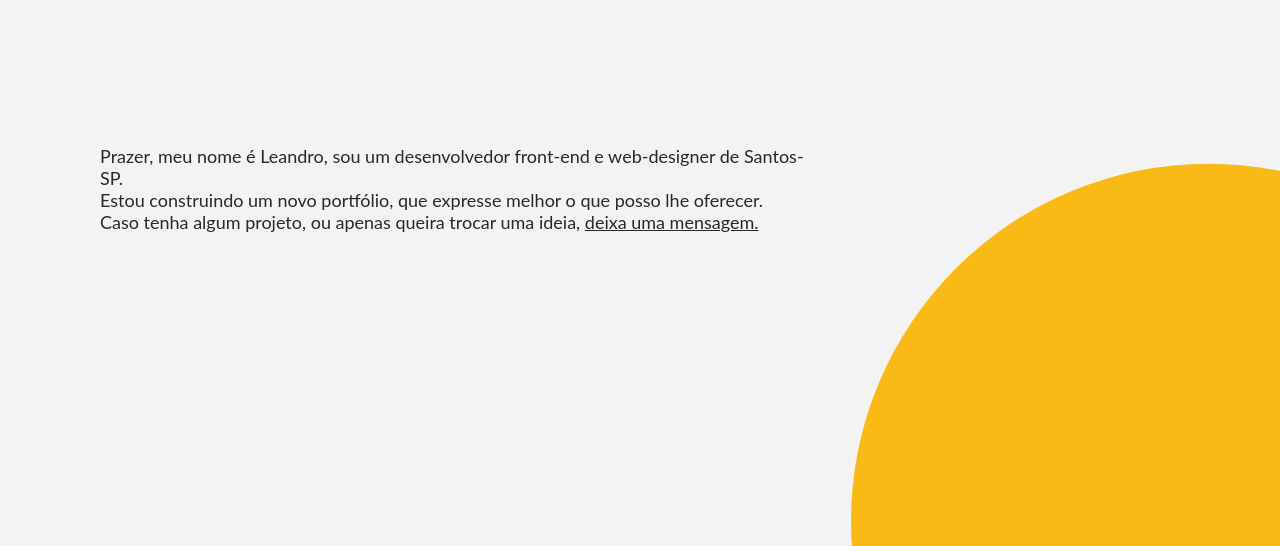
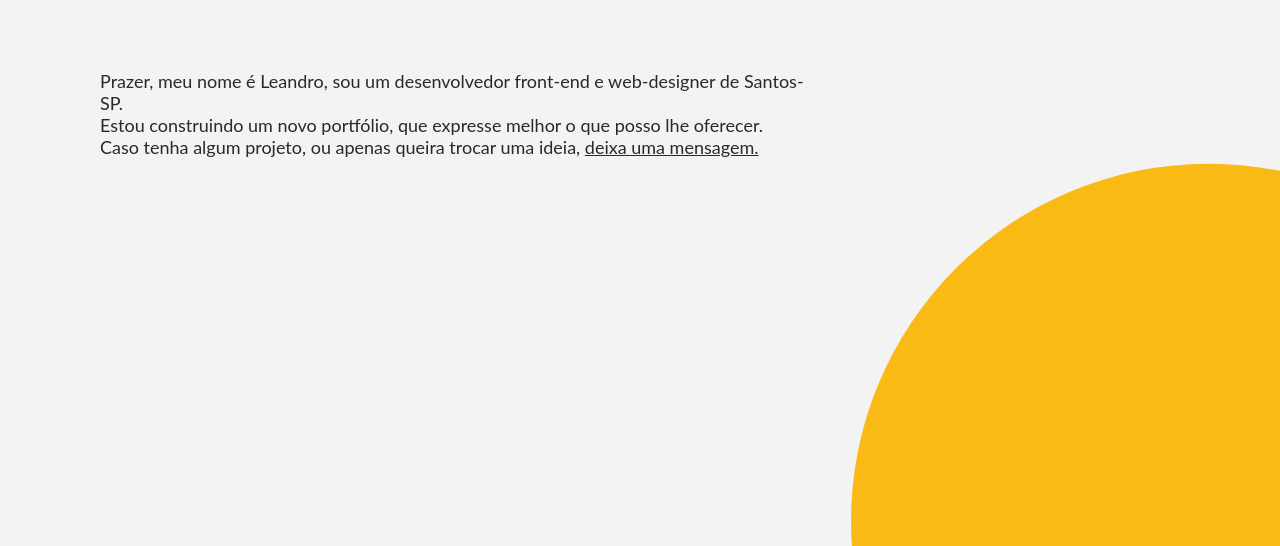
Before and after one commit to zumzum1/zumzum1.github.io, a plain HTML site: page index.html in a window 1280 px wide. Shown: the part 243-789 px from the top of the page. Drawn offline with Linux system fonts and the light colour scheme.

Commit message:
Update estilo.css

```diff
--- a/estilo.css
+++ b/estilo.css
@@ -13,7 +13,7 @@
 
 body{
   background-color: #f3f3f3;
-  overflow: hidden;
+  overflow-x: hidden;
 }
 
 #bola{
@@ -66,7 +66,7 @@ body{
   font-family: 'Lato', sans-serif;
   font-size: 18px;
   max-width: 715px;
-  margin-top: 150px;
+  margin-top: 75px;
   color: #292929;
 }
 
```
